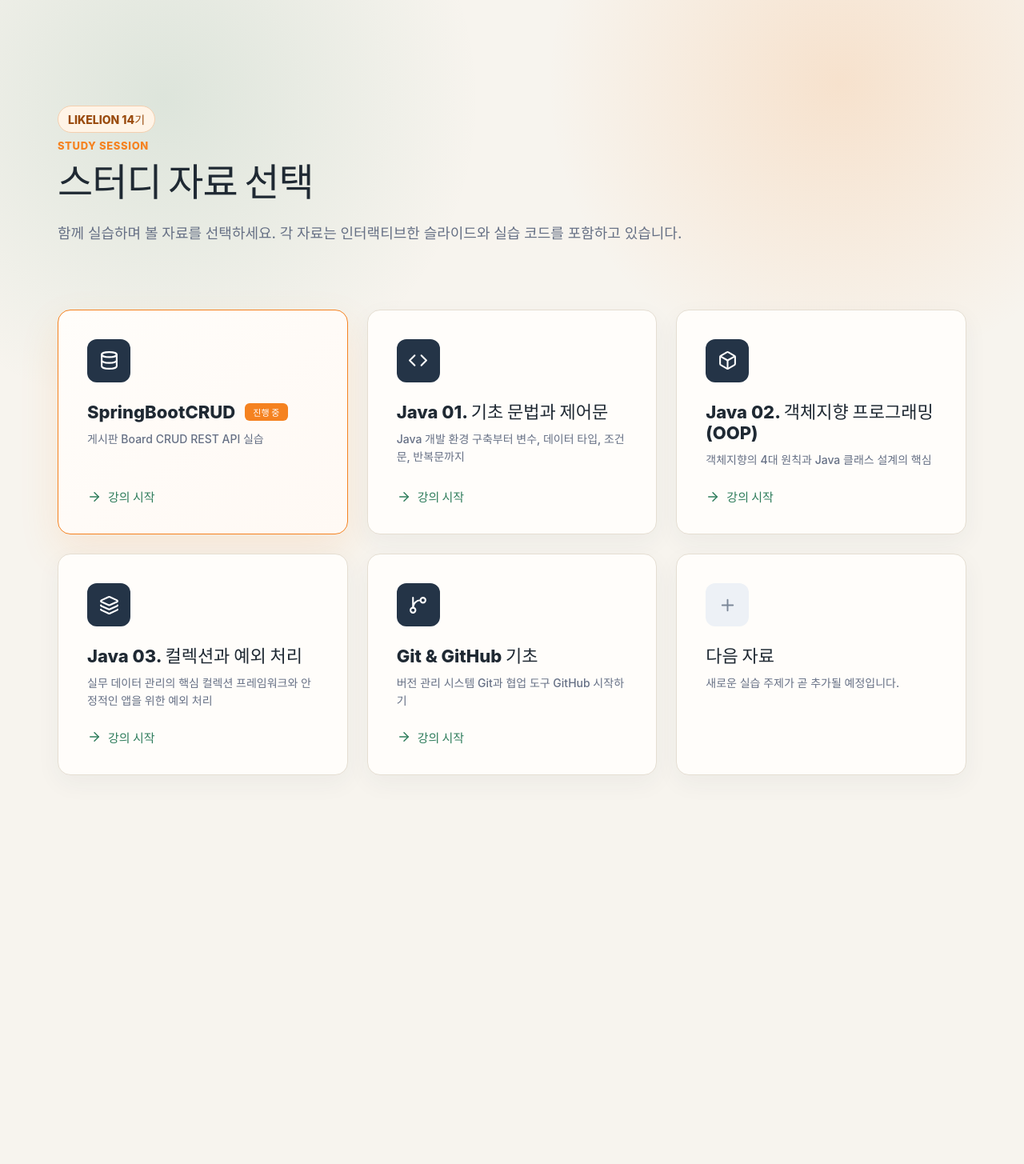
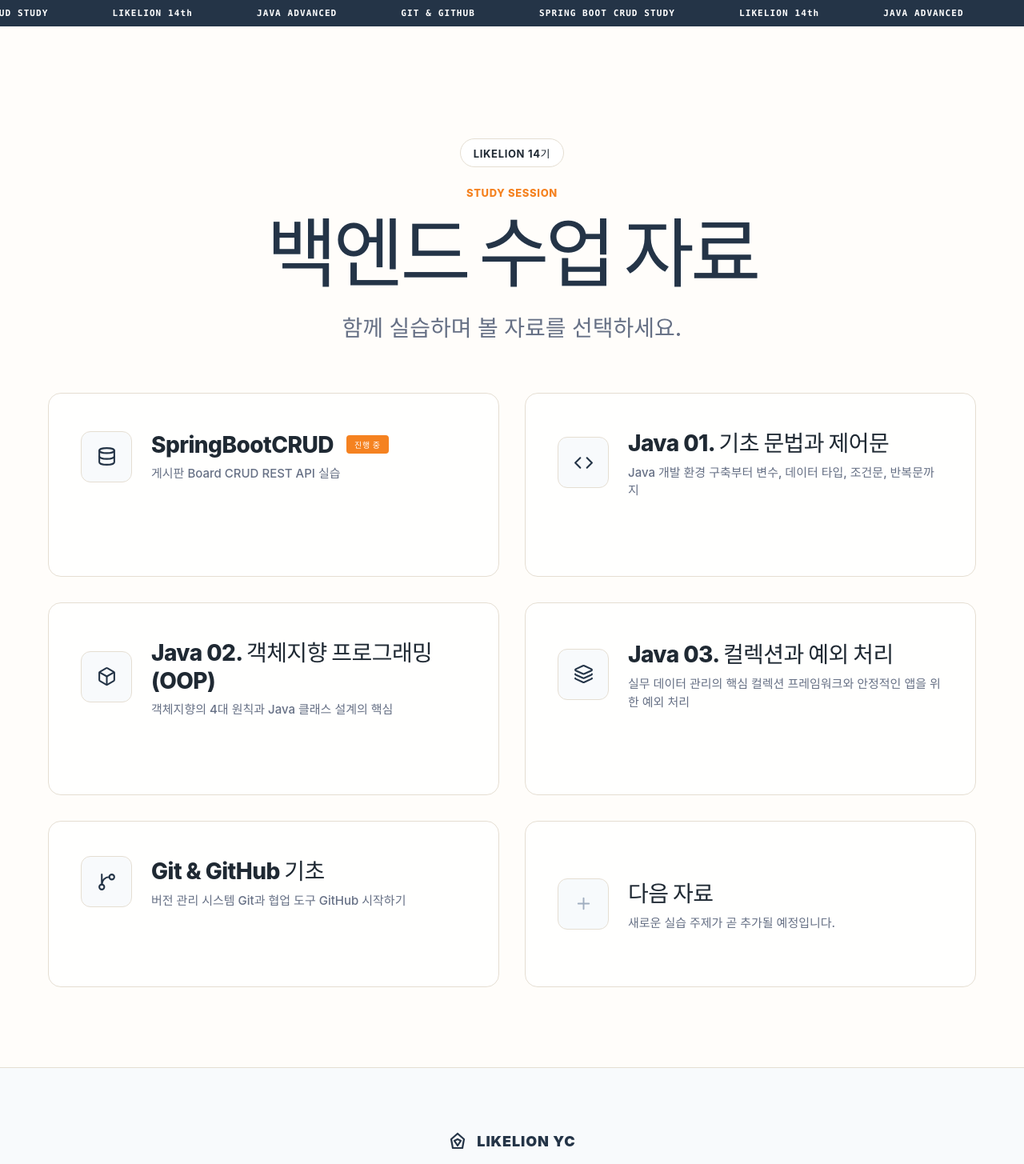
Before and after one commit to Junseung0526/LikeLion-14th-Backend-ppt, a React (Vite) app: page / in a window 1280 px wide. Shown: the top 1455 px of the page at 80% size. Before the commit the page ends 1041 px from the top, so only its background shows below. Built offline with nearby package versions, Linux system fonts and the light colour scheme.

Commit message:
feat: redesign Library page with ticker, floating blobs, and reveal animations

```diff
--- a/src/components/Library.module.css
+++ b/src/components/Library.module.css
@@ -1,160 +1,402 @@
 .library {
+  position: relative;
   min-height: 100svh;
-  padding: clamp(28px, 6vw, 72px);
   color: var(--ink);
-  background:
-    radial-gradient(circle at 16% 12%, rgba(47, 125, 92, 0.13), transparent 28%),
-    radial-gradient(circle at 82% 10%, rgba(245, 130, 32, 0.16), transparent 26%),
-    var(--page);
+  background: #fffdfa;
+  overflow-x: hidden;
 }
 
-.libraryHero {
-  max-width: 960px;
-  padding: 60px 0 20px;
+/* Background Blobs */
+.bgBlobs {
+  position: fixed;
+  top: 0;
+  left: 0;
+  right: 0;
+  bottom: 0;
+  overflow: hidden;
+  z-index: 0;
+  pointer-events: none;
 }
 
-.libraryHero h1 {
-  font-size: clamp(32px, 5vw, 48px);
-  margin: 12px 0 24px;
-  letter-spacing: -0.02em;
-  font-weight: 900;
+.blob1, .blob2 {
+  position: absolute;
+  filter: blur(100px);
+  opacity: 0.3;
+  border-radius: 50%;
+  animation: blobFloat 25s infinite alternate ease-in-out;
+}
+
+.blob1 {
+  top: -10%;
+  right: -5%;
+  width: 50vw;
+  height: 50vw;
+  background: radial-gradient(circle, rgba(245, 130, 32, 0.2) 0%, transparent 70%);
+}
+
+.blob2 {
+  bottom: 20%;
+  left: -5%;
+  width: 40vw;
+  height: 40vw;
+  background: radial-gradient(circle, rgba(47, 125, 92, 0.15) 0%, transparent 70%);
+  animation-delay: -5s;
+}
+
+@keyframes blobFloat {
+  0% { transform: translate(0, 0) scale(1); }
+  100% { transform: translate(50px, 100px) scale(1.1); }
+}
+
+.ticker {
+  position: sticky;
+  top: 0;
+  left: 0;
+  right: 0;
+  background: var(--navy);
+  color: white;
+  padding: 10px 0;
+  overflow: hidden;
+  z-index: 100;
+}
+
+.tickerTrack {
+  display: flex;
+  white-space: nowrap;
+  animation: tickerMove 30s linear infinite;
+  width: max-content;
+}
+
+.tickerTrack span {
+  font-family: var(--mono);
+  font-size: 11px;
+  font-weight: 800;
+  letter-spacing: 0.1em;
+  padding: 0 40px;
+}
+
+@keyframes tickerMove {
+  0% { transform: translateX(0); }
+  100% { transform: translateX(-33.333%); }
+}
+
+.section {
+  position: relative;
+  z-index: 1;
+  width: 100%;
+  display: flex;
+  justify-content: center;
+  padding: 100px clamp(24px, 5vw, 60px);
+}
+
+.container {
+  max-width: 1200px;
+  width: 100%;
+}
+
+.heroSection {
+  padding-top: 140px;
+  background: #fffdfa;
+}
+
+.heroContent {
+  text-align: center;
+  margin-bottom: 60px;
+}
+
+.titleWrapper {
+  overflow: hidden;
+  margin: 24px 0 32px;
+}
+
+.heroSection h1 {
+  font-size: clamp(48px, 8vw, 96px);
+  margin: 0;
+  letter-spacing: -0.05em;
+  font-weight: 950;
+  line-height: 0.9;
+  color: var(--navy);
+  transform: translateY(100%);
+  transition: transform 1.2s var(--ease-out-expo);
+}
+
+.isVisible .revealText {
+  transform: translateY(0);
+}
+
+.summary {
+  font-size: clamp(20px, 2.5vw, 28px);
+  max-width: 760px;
+  margin: 0 auto;
+  line-height: 1.4;
+  color: var(--muted);
+  font-weight: 500;
+  opacity: 0;
+  transform: translateY(20px);
+  transition: all 1s var(--ease-out-expo) 200ms;
+}
+
+.isVisible .summary {
+  opacity: 1;
+  transform: translateY(0);
 }
 
 .cohortBadge {
   display: inline-flex;
   align-items: center;
-  min-height: 34px;
-  padding: 0 12px;
-  margin-bottom: 8px;
-  border: 1px solid #f4cfaf;
+  min-height: 36px;
+  padding: 0 16px;
+  border: 1px solid var(--line);
   border-radius: 999px;
-  color: #9a4c0f;
-  background: #fff4e7;
-  font-weight: 800;
-  font-size: 14px;
+  color: var(--ink);
+  background: white;
+  font-weight: 700;
+  font-size: 13px;
+  text-transform: uppercase;
+  letter-spacing: 0.05em;
+  margin-bottom: 24px;
 }
 
 .deckList {
   display: grid;
-  grid-template-columns: repeat(auto-fill, minmax(300px, 1fr));
-  gap: 24px;
-  max-width: 1200px;
-  margin-top: 60px;
+  grid-template-columns: repeat(2, 1fr);
+  gap: 32px;
+  width: 100%;
 }
 
 .deckCard {
-  display: flex;
-  flex-direction: column;
-  align-items: flex-start;
-  min-height: 240px;
-  padding: 36px;
+  display: grid;
+  grid-template-columns: auto 1fr;
+  align-items: center;
+  gap: 24px;
+  padding: 40px;
   border: 1px solid var(--line);
   border-radius: 16px;
-  color: var(--ink);
-  background: var(--surface);
+  background: rgba(255, 255, 255, 0.7);
+  backdrop-filter: blur(8px);
   text-align: left;
-  box-shadow: 0 10px 30px rgba(36, 52, 71, 0.05);
   cursor: pointer;
+  width: 100%;
+  opacity: 0;
+  transform: translateY(40px);
   transition:
-    border-color 200ms ease,
-    box-shadow 200ms ease,
-    transform 200ms ease;
+    opacity 1s var(--ease-out-expo),
+    transform 1s var(--ease-out-expo),
+    border-color 300ms ease,
+    background 300ms ease,
+    box-shadow 300ms ease;
+}
+
+.deckCard.isVisible {
+  opacity: 1;
+  transform: translateY(0);
 }
 
 .deckCard:hover {
-  border-color: rgba(245, 130, 32, 0.48);
-  box-shadow: 0 20px 50px rgba(36, 52, 71, 0.1);
+  background: white;
+  border-color: var(--lion);
+  box-shadow: 0 20px 40px rgba(0, 0, 0, 0.05);
   transform: translateY(-4px);
 }
 
 .deckCardMark {
   display: grid;
   place-items: center;
-  width: 54px;
-  height: 54px;
+  width: 64px;
+  height: 64px;
   border-radius: 12px;
+  color: var(--navy);
+  background: #f8fafc;
+  border: 1px solid var(--line);
+  transition: all 400ms var(--ease-out-expo);
+}
+
+.deckCard:hover .deckCardMark {
+  background: var(--navy);
   color: white;
-  background: var(--navy);
+  border-color: var(--navy);
+  transform: rotate(-5deg) scale(1.1);
 }
 
 .deckCardMark.muted {
-  color: #7b8798;
-  background: #edf1f6;
+  color: #a0aec0;
+  background: #f7fafc;
 }
 
 .deckCard > span:nth-child(2) {
-  flex: 1;
-  margin-top: 24px;
+  display: flex;
+  flex-direction: column;
+  gap: 8px;
 }
 
 .deckCard strong {
-  display: block;
-  font-size: 22px;
+  font-size: clamp(20px, 2.5vw, 28px);
   font-weight: 850;
-  line-height: 1.2;
+  letter-spacing: -0.02em;
+  color: var(--ink);
 }
 
 .deckCard small {
-  display: block;
-  margin-top: 10px;
+  font-size: 15px;
   color: var(--muted);
-  line-height: 1.55;
   font-weight: 500;
-  font-size: 14px;
+  line-height: 1.5;
 }
 
 .deckCard em {
-  margin-top: 24px;
-  display: inline-flex;
-  gap: 8px;
+  display: flex;
   align-items: center;
-  color: var(--forest);
+  gap: 12px;
+  color: var(--lion);
   font-style: normal;
   font-weight: 800;
-  font-size: 15px;
+  font-size: 13px;
+  text-transform: uppercase;
+  letter-spacing: 0.1em;
+  margin-top: 12px;
+  opacity: 0;
+  transform: translateX(-10px);
+  transition: all 400ms var(--ease-out-expo);
+  grid-column: 2;
 }
 
-.currentCard {
-  border-color: var(--lion);
-  background: linear-gradient(to bottom right, var(--surface), #fff9f4);
-  box-shadow: 0 20px 50px rgba(245, 130, 32, 0.12);
+.deckCard:hover em {
+  opacity: 1;
+  transform: translateX(0);
+}
+
+.currentBadge {
+  display: inline-block;
+  padding: 4px 10px;
+  background: var(--lion);
+  color: white;
+  font-size: 10px;
+  font-weight: 900;
+  border-radius: 4px;
+  text-transform: uppercase;
+  letter-spacing: 0.08em;
+  margin-left: 12px;
+  vertical-align: middle;
+  animation: badgePulse 2s infinite;
+}
+
+@keyframes badgePulse {
+  0% { box-shadow: 0 0 0 0 rgba(245, 130, 32, 0.4); }
+  70% { box-shadow: 0 0 0 10px rgba(245, 130, 32, 0); }
+  100% { box-shadow: 0 0 0 0 rgba(245, 130, 32, 0); }
 }
 
 .titleRow {
   display: flex;
   align-items: center;
-  gap: 12px;
   flex-wrap: wrap;
+  gap: 4px;
 }
 
-.currentBadge {
-  padding: 3px 10px;
-  background: var(--lion);
-  color: white;
-  font-size: 11px;
-  font-weight: 900;
-  border-radius: 6px;
-  text-transform: uppercase;
-  letter-spacing: 0.02em;
-  animation: badgePulse 2s infinite;
+.mutedCard {
+  opacity: 0.3;
+  cursor: default;
 }
 
-@keyframes badgePulse {
-  0% { box-shadow: 0 0 0 0 rgba(245, 130, 32, 0.4); }
-  70% { box-shadow: 0 0 0 8px rgba(245, 130, 32, 0); }
-  100% { box-shadow: 0 0 0 0 rgba(245, 130, 32, 0); }
+.mutedCard:hover {
+  background: rgba(255, 255, 255, 0.7);
+  border-color: var(--line);
+  box-shadow: none;
+  transform: none;
 }
 
-@media (max-width: 640px) {
-  .library {
-    padding: 32px 24px;
-  }
+/* Entrance Animations */
+.reveal {
+  opacity: 0;
+  transform: translateY(30px);
+  transition: all 0.8s var(--ease-out-expo);
+}
+
+.reveal.isVisible {
+  opacity: 1;
+  transform: translateY(0);
+}
+
+/* Footer */
+.footer {
+  padding: 80px clamp(24px, 5vw, 60px) 40px;
+  background: #f8fafc;
+  border-top: 1px solid var(--line);
+}
+
+.footerContainer {
+  max-width: 1200px;
+  margin: 0 auto;
+  display: flex;
+  flex-direction: column;
+  align-items: center;
+  gap: 40px;
+}
+
+.footerBrand {
+  text-align: center;
+}
+
+.footerLogo {
+  display: flex;
+  align-items: center;
+  justify-content: center;
+  gap: 12px;
+  margin-bottom: 12px;
+  color: var(--navy);
+}
+
+.footerLogo strong {
+  font-size: 18px;
+  font-weight: 900;
+  letter-spacing: 0.05em;
+}
+
+.footerBrand p {
+  font-size: 14px;
+  color: var(--muted);
+  font-weight: 500;
+}
+
+.footerLinks {
+  display: flex;
+  gap: 24px;
+}
+
+.footerLinks a {
+  color: var(--muted);
+  transition: color 200ms ease;
+}
+
+.footerLinks a:hover {
+  color: var(--lion);
+}
+
+.footerBottom {
+  width: 100%;
+  padding-top: 40px;
+  border-top: 1px solid var(--line);
+  text-align: center;
+}
+
+.footerBottom p {
+  font-size: 13px;
+  color: rgba(0, 0, 0, 0.4);
+  font-weight: 500;
+}
+
+@media (max-width: 1024px) {
   .deckList {
     grid-template-columns: 1fr;
-    margin-top: 40px;
-  }
-  .deckCard {
-    padding: 30px;
-    min-height: auto;
   }
 }
+
+@media (max-width: 768px) {
+  .section {
+    padding: 80px 24px;
+  }
+
+  .heroSection {
+    padding-top: 120px;
+  }
+}
--- a/src/components/Library.tsx
+++ b/src/components/Library.tsx
@@ -1,4 +1,5 @@
-import { ArrowRight, Plus, Server, Code, Box, Layers, GitBranch, Database } from 'lucide-react'
+import { useEffect } from 'react'
+import { ArrowRight, Plus, Server, Code, Box, Layers, GitBranch, Database, ExternalLink, Mail } from 'lucide-react'
 import type { LectureDeck } from '../types'
 import styles from './Library.module.css'
 
@@ -18,25 +19,71 @@ function getDeckIcon(deckId: string) {
 }
 
 export function Library({ decks, onSelectDeck, currentDeckId }: LibraryProps) {
+  useEffect(() => {
+    const observer = new IntersectionObserver(
+      (entries) => {
+        entries.forEach((entry) => {
+          if (entry.isIntersecting) {
+            entry.target.classList.add(styles.isVisible)
+          }
+        });
+      },
+      { threshold: 0.1 }
+    );
+
+    const elements = document.querySelectorAll(`.${styles.reveal}`);
+    elements.forEach((el) => observer.observe(el));
+
+    return () => observer.disconnect();
+  }, []);
+
   return (
     <main className={styles.library}>
-      <section className={styles.libraryHero}>
+      <div className={styles.ticker}>
+        <div className={styles.tickerTrack}>
+          <span>SPRING BOOT CRUD STUDY</span>
+          <span>LIKELION 14th</span>
+          <span>JAVA ADVANCED</span>
+          <span>GIT & GITHUB</span>
+          <span>SPRING BOOT CRUD STUDY</span>
+          <span>LIKELION 14th</span>
+          <span>JAVA ADVANCED</span>
+          <span>GIT & GITHUB</span>
+          <span>SPRING BOOT CRUD STUDY</span>
+          <span>LIKELION 14th</span>
+          <span>JAVA ADVANCED</span>
+          <span>GIT & GITHUB</span>
+        </div>
+      </div>
+
+      <div className={styles.bgBlobs} aria-hidden="true">
+        <div className={styles.blob1} />
+        <div className={styles.blob2} />
+      </div>
+
+      {/* Lesson Materials Section */}
+      <section className={`${styles.section} ${styles.heroSection}`}>
+        <div className={`${styles.container} ${styles.reveal}`}>
+          <div className={styles.heroContent}>
             <span className={styles.cohortBadge}>LIKELION 14기</span>
             <p className="eyebrow">Study Session</p>
-        <h1>스터디 자료 선택</h1>
-        <p className="summary">
-          함께 실습하며 볼 자료를 선택하세요. 각 자료는 인터랙티브한 슬라이드와 실습 코드를 포함하고 있습니다.
+            <div className={styles.titleWrapper}>
+              <h1 className={styles.revealText}>백엔드 수업 자료</h1>
+            </div>
+            <p className={styles.summary}>
+              함께 실습하며 볼 자료를 선택하세요.
             </p>
-      </section>
+          </div>
 
-      <section className={styles.deckList} aria-label="강의 자료 목록">
-        {decks.map((deck) => {
+          <div className={styles.deckList} aria-label="강의 자료 목록">
+            {decks.map((deck, index) => {
               const isCurrent = deck.id === currentDeckId
               return (
                 <button
-              className={`${styles.deckCard} ${isCurrent ? styles.currentCard : ''}`}
+                  className={`${styles.deckCard} ${styles.reveal}`}
                   key={deck.id}
                   onClick={() => onSelectDeck(deck.id)}
+                  style={{ transitionDelay: `${index * 100}ms` }}
                   type="button"
                 >
                   <span className={styles.deckCardMark}>
@@ -52,14 +99,14 @@ export function Library({ decks, onSelectDeck, currentDeckId }: LibraryProps) {
                     <small>{deck.description}</small>
                   </span>
                   <em>
+                    강의 시작
                     <ArrowRight aria-hidden="true" size={18} />
-                강의 시작
                   </em>
                 </button>
               )
             })}
 
-        <div className={`${styles.deckCard} ${styles.mutedCard}`} aria-hidden="true">
+            <div className={`${styles.deckCard} ${styles.mutedCard} ${styles.reveal}`} aria-hidden="true">
               <span className={`${styles.deckCardMark} ${styles.muted}`}>
                 <Plus aria-hidden="true" size={23} />
               </span>
@@ -68,7 +115,52 @@ export function Library({ decks, onSelectDeck, currentDeckId }: LibraryProps) {
                 <small>새로운 실습 주제가 곧 추가될 예정입니다.</small>
               </span>
             </div>
+          </div>
+        </div>
       </section>
+
+      {/* Footer */}
+      <footer className={styles.footer}>
+        <div className={styles.footerContainer}>
+          <div className={styles.footerBrand}>
+            <div className={styles.footerLogo}>
+              <svg
+                viewBox="0 0 24 24"
+                fill="none"
+                stroke="currentColor"
+                strokeWidth="2.2"
+                strokeLinecap="round"
+                strokeLinejoin="round"
+                width="24"
+                height="24"
+              >
+                <path d="M12 2L4 9l2 11h12l2-11-8-7z" />
+                <path d="M8 11l4-2 4 2-4 6-4-6z" />
+              </svg>
+              <strong>LIKELION YC</strong>
+            </div>
+            <p>연암공과대학교 멋쟁이사자처럼 14기 스터디 허브</p>
+          </div>
+
+          <div className={styles.footerLinks}>
+            <a href="https://github.com" target="_blank" rel="noopener noreferrer" aria-label="GitHub">
+              <GitBranch size={20} />
+            </a>
+            <a href="mailto:contact@example.com" aria-label="Mail">
+              <Mail size={20} />
+            </a>
+            <a href="https://likelion.university" target="_blank" rel="noopener noreferrer" aria-label="Likelion University">
+              <ExternalLink size={20} />
+            </a>
+          </div>
+
+          <div className={styles.footerBottom}>
+            <p>&copy; 2026 LIKELION YIT 14th. All rights reserved.</p>
+          </div>
+        </div>
+      </footer>
     </main>
   )
 }
+
+export default Library
```
Lines whose indentation alone changed are shown as unchanged.
